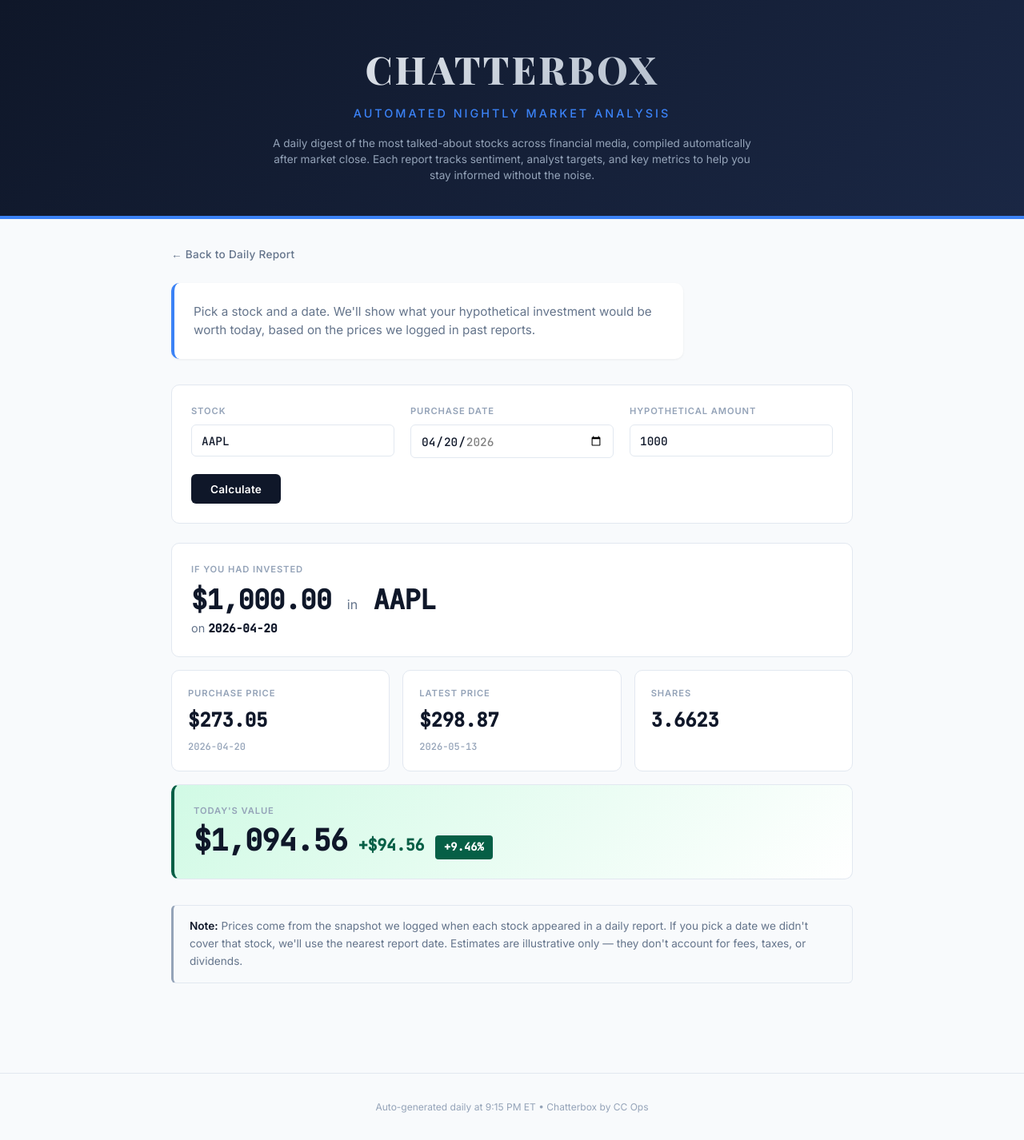
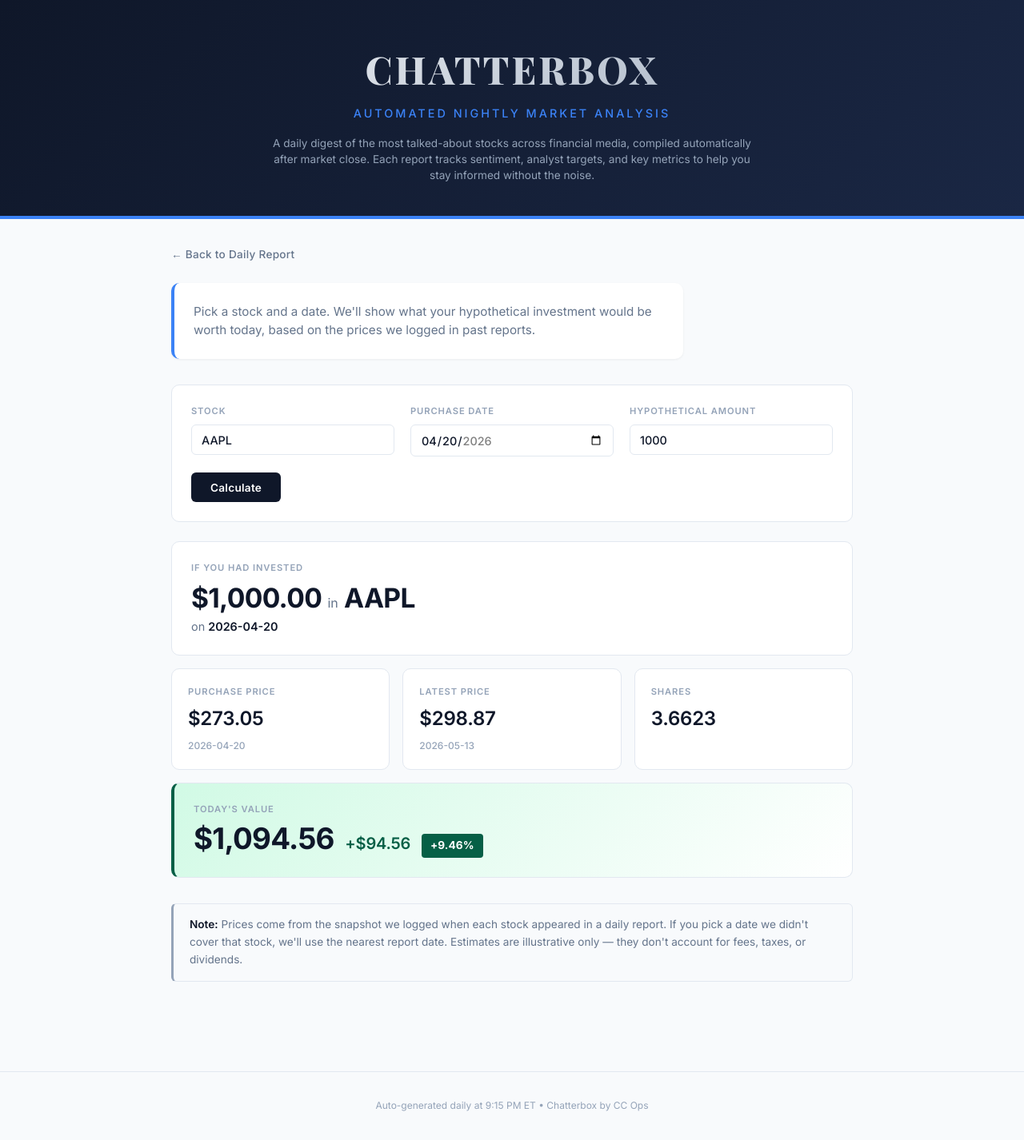
Before and after one commit to CC-Ops-Reports/stock-report, a Jekyll site: the page built from estimator.html, in a window 1280 px wide. Shown: the whole page at 80% size. Built offline with Jekyll 4.4.1, drawn with Linux system fonts in a browser that asks for light colours.

Commit message:
Use Inter consistently across the Estimator page

```diff
--- a/estimator.html
+++ b/estimator.html
@@ -11,16 +11,16 @@ title: Investment Estimator
   <div style="display:grid;grid-template-columns:repeat(auto-fit,minmax(220px,1fr));gap:1.25rem;margin-bottom:1.25rem;align-items:start;">
     <div style="position:relative;">
       <label for="tickerInput" style="font-family:'Inter',sans-serif;font-size:0.7rem;color:#94a3b8;text-transform:uppercase;letter-spacing:0.08em;font-weight:600;display:block;margin-bottom:0.45rem;">Stock</label>
-      <input type="text" id="tickerInput" placeholder="Type to search..." autocomplete="off" style="width:100%;padding:0.6rem 0.75rem;border:1px solid #e2e8f0;border-radius:6px;font-family:'JetBrains Mono',monospace;font-size:0.9rem;font-weight:500;color:#0f1729;background:#ffffff;outline:none;box-sizing:border-box;">
+      <input type="text" id="tickerInput" placeholder="Type to search..." autocomplete="off" style="width:100%;padding:0.6rem 0.75rem;border:1px solid #e2e8f0;border-radius:6px;font-family:'Inter',sans-serif;font-size:0.9rem;font-weight:500;color:#0f1729;background:#ffffff;outline:none;box-sizing:border-box;">
       <div id="tickerList" style="position:absolute;top:100%;left:0;right:0;background:#ffffff;border:1px solid #e2e8f0;border-radius:6px;margin-top:0.25rem;max-height:280px;overflow-y:auto;box-shadow:0 4px 12px rgba(0,0,0,0.08);display:none;z-index:10;"></div>
     </div>
     <div>
       <label for="purchaseDate" style="font-family:'Inter',sans-serif;font-size:0.7rem;color:#94a3b8;text-transform:uppercase;letter-spacing:0.08em;font-weight:600;display:block;margin-bottom:0.45rem;">Purchase Date</label>
-      <input type="date" id="purchaseDate" style="width:100%;padding:0.6rem 0.75rem;border:1px solid #e2e8f0;border-radius:6px;font-family:'JetBrains Mono',monospace;font-size:0.9rem;font-weight:500;color:#0f1729;background:#ffffff;outline:none;box-sizing:border-box;">
+      <input type="date" id="purchaseDate" style="width:100%;padding:0.6rem 0.75rem;border:1px solid #e2e8f0;border-radius:6px;font-family:'Inter',sans-serif;font-size:0.9rem;font-weight:500;color:#0f1729;background:#ffffff;outline:none;box-sizing:border-box;">
     </div>
     <div>
       <label for="amount" style="font-family:'Inter',sans-serif;font-size:0.7rem;color:#94a3b8;text-transform:uppercase;letter-spacing:0.08em;font-weight:600;display:block;margin-bottom:0.45rem;">Hypothetical Amount</label>
-      <input type="number" id="amount" min="1" step="100" value="1000" style="width:100%;padding:0.6rem 0.75rem;border:1px solid #e2e8f0;border-radius:6px;font-family:'JetBrains Mono',monospace;font-size:0.9rem;font-weight:500;color:#0f1729;background:#ffffff;outline:none;box-sizing:border-box;">
+      <input type="number" id="amount" min="1" step="100" value="1000" style="width:100%;padding:0.6rem 0.75rem;border:1px solid #e2e8f0;border-radius:6px;font-family:'Inter',sans-serif;font-size:0.9rem;font-weight:500;color:#0f1729;background:#ffffff;outline:none;box-sizing:border-box;">
     </div>
   </div>
   <button id="calcBtn" style="background:#0f1729;color:white;padding:0.65rem 1.5rem;border:none;border-radius:6px;font-family:'Inter',sans-serif;font-weight:600;font-size:0.85rem;cursor:pointer;letter-spacing:0.02em;">Calculate</button>
@@ -33,7 +33,7 @@ title: Investment Estimator
 </div>
 
 <script>
-const MONO = "font-family:'JetBrains Mono',monospace;";
+const MONO = "font-family:'Inter',sans-serif;";
 const SANS = "font-family:'Inter',sans-serif;";
 const LABEL_STYLE = SANS + "font-size:0.7rem;color:#94a3b8;text-transform:uppercase;letter-spacing:0.08em;font-weight:600;";
 
```
